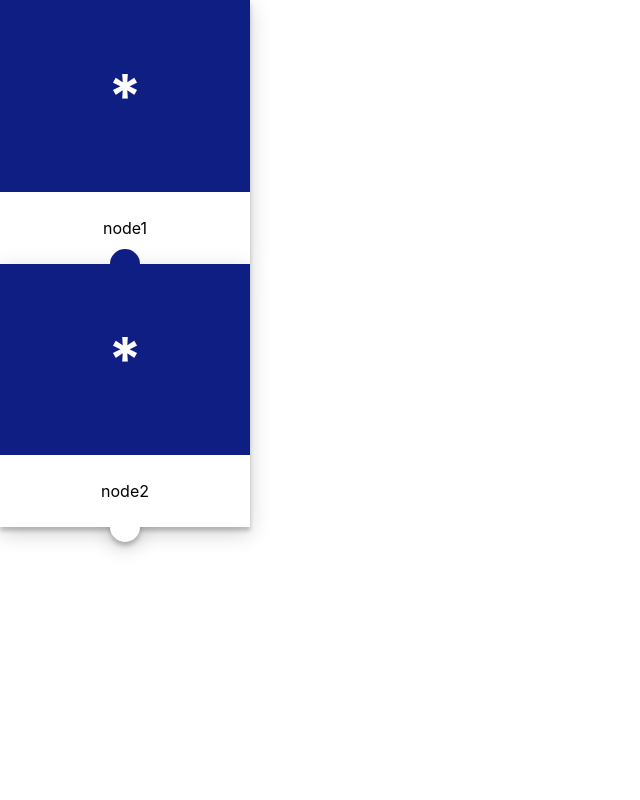
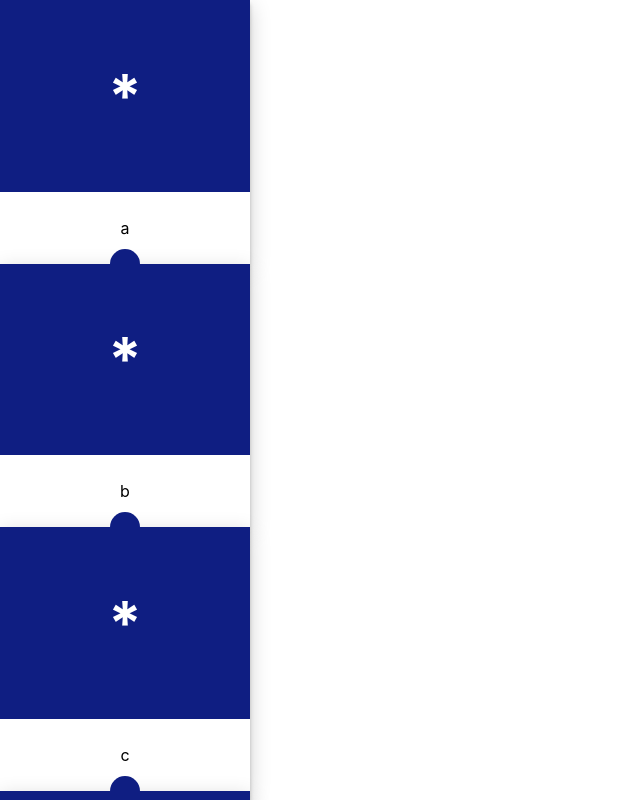
Before and after one commit to bryanl/resource-viewer, a React (Create React App) app: page / in a window 1280 px wide. Shown: the top 800 px of the page, without its empty margins (0-640 px from the left). Built offline with nearby package versions, Linux system fonts and the light colour scheme.

Commit message:
introduce dag

```diff
--- a/src/App.js
+++ b/src/App.js
@@ -2,14 +2,18 @@ import './App.css';
 
 import React, { Component } from 'react';
 
-import { ResourceNode } from './components/node';
+import { DAG } from './components/dag';
 
 class App extends Component {
   render() {
+    const dag = {
+      a: ["b", "c"],
+      b: ["d"]
+    };
+
     return (
       <div className="App">
-        <ResourceNode label="node1" />
-        <ResourceNode label="node2" />
+        <DAG dag={dag} />
       </div>
     );
   }
--- /dev/null
+++ b/src/components/dag.tsx
@@ -0,0 +1,34 @@
+import * as React from 'react';
+
+import { ResourceNode } from './node';
+
+export interface DAGProps {
+  dag: { [key: string]: string[] };
+}
+
+export class DAG extends React.Component<DAGProps, {}> {
+  render() {
+    const drawn: { [key: string]: boolean } = {};
+    const nodes = [];
+    let childId = 0;
+
+    for (var key in this.props.dag) {
+      if (!drawn[key]) {
+        childId++;
+        nodes.push(<ResourceNode key={childId} label={key} />);
+        drawn[key] = true;
+      }
+
+      for (var i in this.props.dag[key]) {
+        var label = this.props.dag[key][i];
+        if (!drawn[label]) {
+          childId++;
+          nodes.push(<ResourceNode key={childId} label={label} />);
+          drawn[label] = true;
+        }
+      }
+    }
+
+    return nodes;
+  }
+}
```
